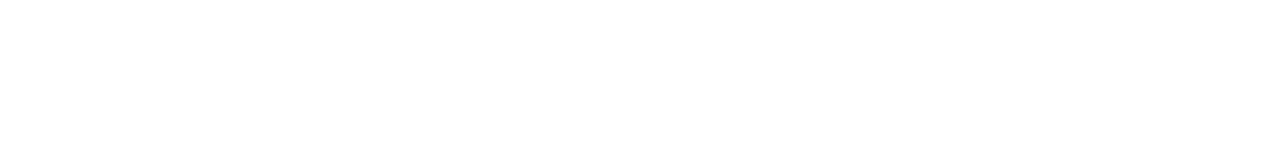
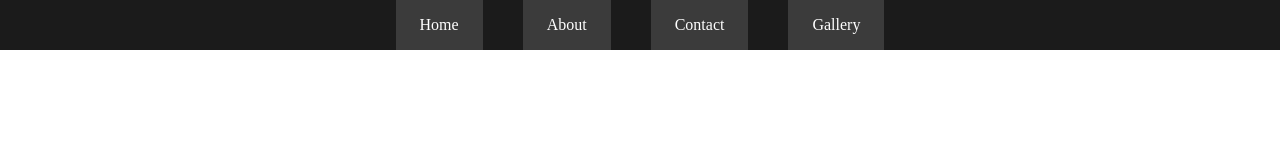
Before and after one commit to yousofdavamkar/scss, a website built with Vite: page index.html in a window 1280 px wide. Built offline with nearby package versions, Linux system fonts and the light colour scheme.

Commit message:
v1.1.0
--SCSS-01
add header & menu HTML
add header & menu SCSS
add reset SCSS

```diff
--- a/index.html
+++ b/index.html
@@ -6,7 +6,16 @@
     <title>Vite App</title>
   </head>
   <body>
-
+    <header>
+      <nav class="menu">
+        <ul class="menu-list">
+          <li class="menu-item"><a href="" class="menu-link">Home</a></li>
+          <li class="menu-item"><a href="" class="menu-link">About</a></li>
+          <li class="menu-item"><a href="" class="menu-link">Contact</a></li>
+          <li class="menu-item"><a href="" class="menu-link">Gallery</a></li>
+        </ul>
+      </nav>
+    </header>
     <script type="module" src="/main.js"></script>
   </body>
 </html>
--- /dev/null
+++ b/scss/_header.scss
@@ -0,0 +1,30 @@
+header{
+    width: 100%;
+    height: 50px;
+    background-color: #1b1b1b;
+    .menu{
+        width: 100%;
+        height: 100%;
+        .menu-list{
+            width: 100%;
+            height: 100%;
+            list-style: none;
+            display: flex;
+            align-items: center;
+            gap: 40px;
+            justify-content: center;
+            .menu-item{
+                height: 100%;
+                .menu-link{
+                    display: flex;
+                    height: 100%;
+                    text-decoration: none;
+                    align-items: center;
+                    padding: 0 24px;
+                    background-color: #3b3b3b;
+                    color: white;
+                }
+            }
+        }
+    }
+}
--- /dev/null
+++ b/scss/_reset.scss
@@ -0,0 +1,5 @@
+* {
+  margin: 0;
+  padding: 0;
+  box-sizing: border-box;
+}
--- a/scss/style.scss
+++ b/scss/style.scss
@@ -0,0 +1,2 @@
+@import "reset";
+@import "header";
```
